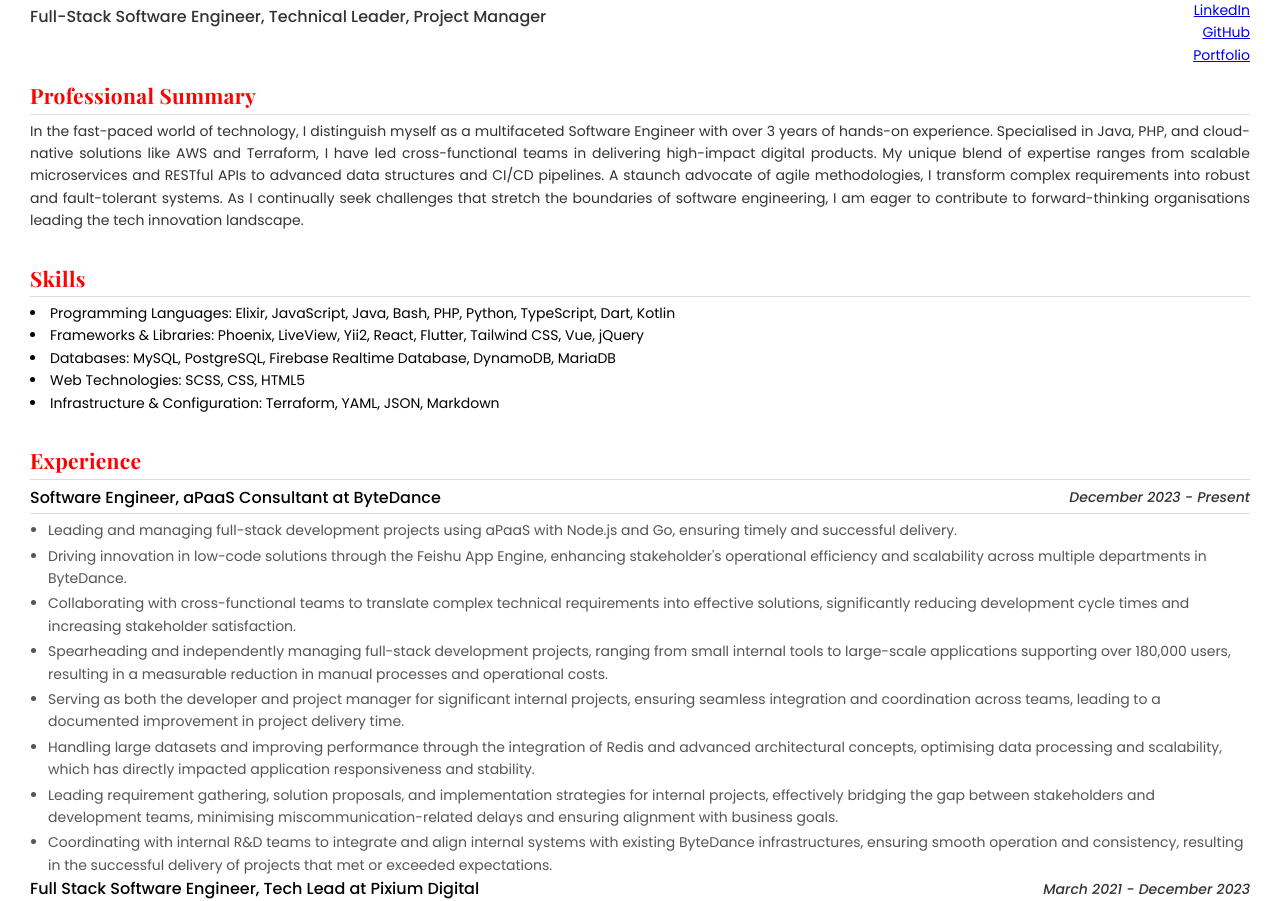
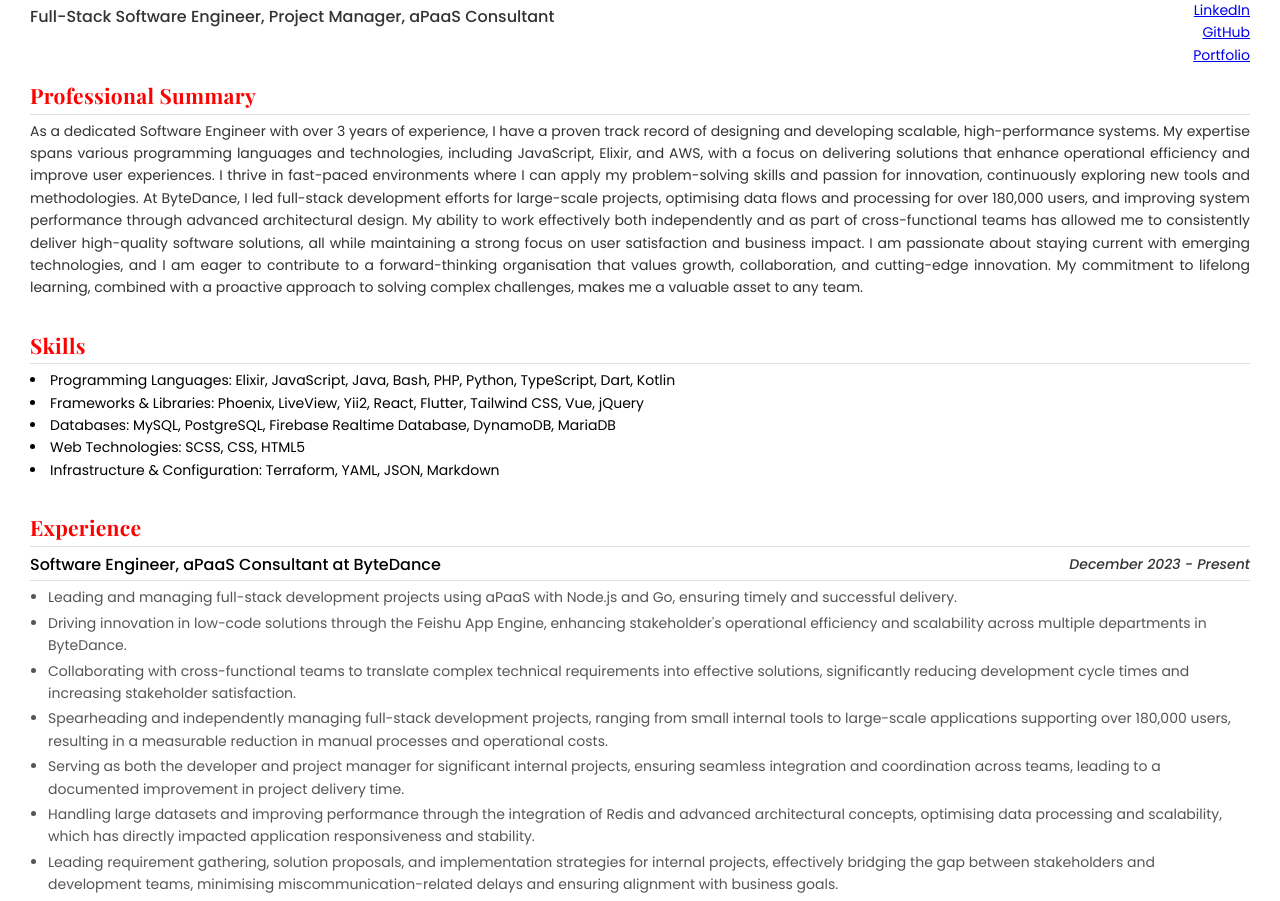
Before and after one commit to enkr1/resume, a plain HTML site: page index.html in a window 1280 px wide. Shown: the part 59-960 px from the top of the page. Drawn offline with nearby package versions, Linux system fonts and the light colour scheme; a web font is replaced by a local one.

Commit message:
[generic-version]

```diff
--- a/index.html
+++ b/index.html
@@ -125,12 +125,11 @@
     <section id="summary-section">
       <h2>Professional Summary</h2>
       <p>
-        With over 3 years of experience as a versatile Full-Stack Software Engineer, I specialise in creating scalable,
-        cloud-native solutions using Elixir, Java, PHP, and advanced JavaScript frameworks. At ByteDance, I've honed my
-        skills in aPaaS development through hands-on work with the Feishu App Engine, enhancing efficiency in low-code
-        environments. My work extends beyond engineering, contributing to strategic project management and translating
-        complex technical concepts into actionable insights. I am passionate about building resilient systems that drive
-        success for forward-thinking organisations.
+        As a dedicated Software Engineer with over 3 years of experience, I have a proven track record of designing and developing scalable, high-performance systems. My expertise spans various programming languages and technologies, including JavaScript, Elixir, and AWS, with a focus on delivering solutions that enhance operational efficiency and improve user experiences. I thrive in fast-paced environments where I can apply my problem-solving skills and passion for innovation, continuously exploring new tools and methodologies.
+
+        At ByteDance, I led full-stack development efforts for large-scale projects, optimising data flows and processing for over 180,000 users, and improving system performance through advanced architectural design. My ability to work effectively both independently and as part of cross-functional teams has allowed me to consistently deliver high-quality software solutions, all while maintaining a strong focus on user satisfaction and business impact.
+
+        I am passionate about staying current with emerging technologies, and I am eager to contribute to a forward-thinking organisation that values growth, collaboration, and cutting-edge innovation. My commitment to lifelong learning, combined with a proactive approach to solving complex challenges, makes me a valuable asset to any team.
       </p>
     </section>
     <section id="skills-section">
--- a/scripts/data.js
+++ b/scripts/data.js
@@ -1,7 +1,7 @@
 const RESUME_DATA = {
   "name": "Jing Hui PANG",
   "name_cn": "彭竞辉",
-  "title": "Full-Stack Software Engineer, Technical Leader, Project Manager",
+  "title": "Full-Stack Software Engineer, Project Manager, aPaaS Consultant",
   "location": "Singapore",
   "contact": {
     "phone": "+65 8128 7402",
@@ -10,10 +10,8 @@ const RESUME_DATA = {
     "portfolio": "https://enkr1.github.io/platforms",
     "linkedin": "https://www.linkedin.com/in/jinghuipang"
   },
-  // "summary": "With over 3 years of experience as a Full-Stack Software Engineer, I am deeply passionate about Elixir and its potential for building scalable, high-performance applications. Although my current role focuses on a broader tech stack, I am eager to contribute to a team where Elixir is at the forefront. Inspired by its adoption in platforms like Discord and WhatsApp, I am enthusiastic about learning and growing in an Elixir-focused environment, ready to help drive innovation and sustainability at Apple.",
-
   // Original
-  "summary": "In the fast-paced world of technology, I distinguish myself as a multifaceted Software Engineer with over 3 years of hands-on experience. Specialised in Java, PHP, and cloud-native solutions like AWS and Terraform, I have led cross-functional teams in delivering high-impact digital products. My unique blend of expertise ranges from scalable microservices and RESTful APIs to advanced data structures and CI/CD pipelines. A staunch advocate of agile methodologies, I transform complex requirements into robust and fault-tolerant systems. As I continually seek challenges that stretch the boundaries of software engineering, I am eager to contribute to forward-thinking organisations leading the tech innovation landscape.",
+  "summary": "As a dedicated Software Engineer with over 3 years of experience, I have a proven track record of designing and developing scalable, high-performance systems. My expertise spans various programming languages and technologies, including JavaScript, Elixir, and AWS, with a focus on delivering solutions that enhance operational efficiency and improve user experiences. I thrive in fast-paced environments where I can apply my problem-solving skills and passion for innovation, continuously exploring new tools and methodologies. At ByteDance, I led full-stack development efforts for large-scale projects, optimising data flows and processing for over 180,000 users, and improving system performance through advanced architectural design. My ability to work effectively both independently and as part of cross-functional teams has allowed me to consistently deliver high-quality software solutions, all while maintaining a strong focus on user satisfaction and business impact. I am passionate about staying current with emerging technologies, and I am eager to contribute to a forward-thinking organisation that values growth, collaboration, and cutting-edge innovation. My commitment to lifelong learning, combined with a proactive approach to solving complex challenges, makes me a valuable asset to any team.",
   "technical_skills": [
     {
       "category": "Programming Languages",
--- a/styles/_print.scss
+++ b/styles/_print.scss
@@ -2,6 +2,10 @@
 @media print {
   @page {
     // margin: 1in;
+  }
+
+  html {
+    font-size: 40%; /* Reducing the base font size by 90% */
   }
 
   header,
--- a/styles/_resume.scss
+++ b/styles/_resume.scss
@@ -1,3 +1,6 @@
+
+$ul-padding-1: 1.8rem;
+
 #resume-main {
 
   // Section Styles
@@ -25,7 +28,7 @@
     }
 
     ul {
-      padding: 0 0 0rem 1.8rem;
+      padding: 0 0 0rem $ul-padding-1;
       display: flex;
       flex-direction: column;
       gap: .3rem;
@@ -47,6 +50,7 @@
       @media screen and (max-width: $screen_sm) {
         flex-direction: column;
         align-items: flex-start;
+
         p {
           text-align: right;
           width: 100%;
@@ -87,8 +91,14 @@
       }
     }
 
-    &#experience-section {
-      .job-header {}
+    &#experience-section {}
+
+
+    .single-job:not(:last-child),
+    .single-project:not(:last-child) {
+      ul {
+        padding: 0 0 1.3rem $ul-padding-1;
+      }
     }
 
   }
```
Also changed, not shown: css/main.css, 1 other file.
